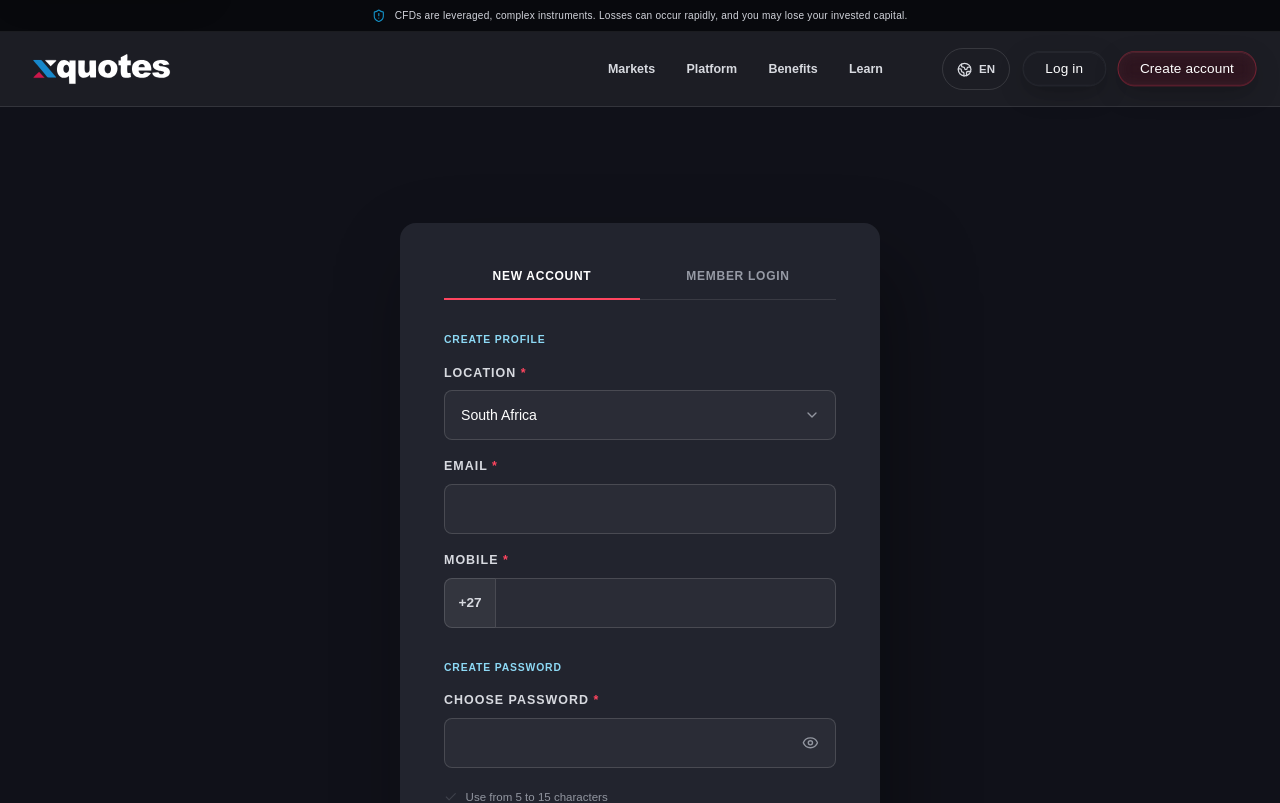
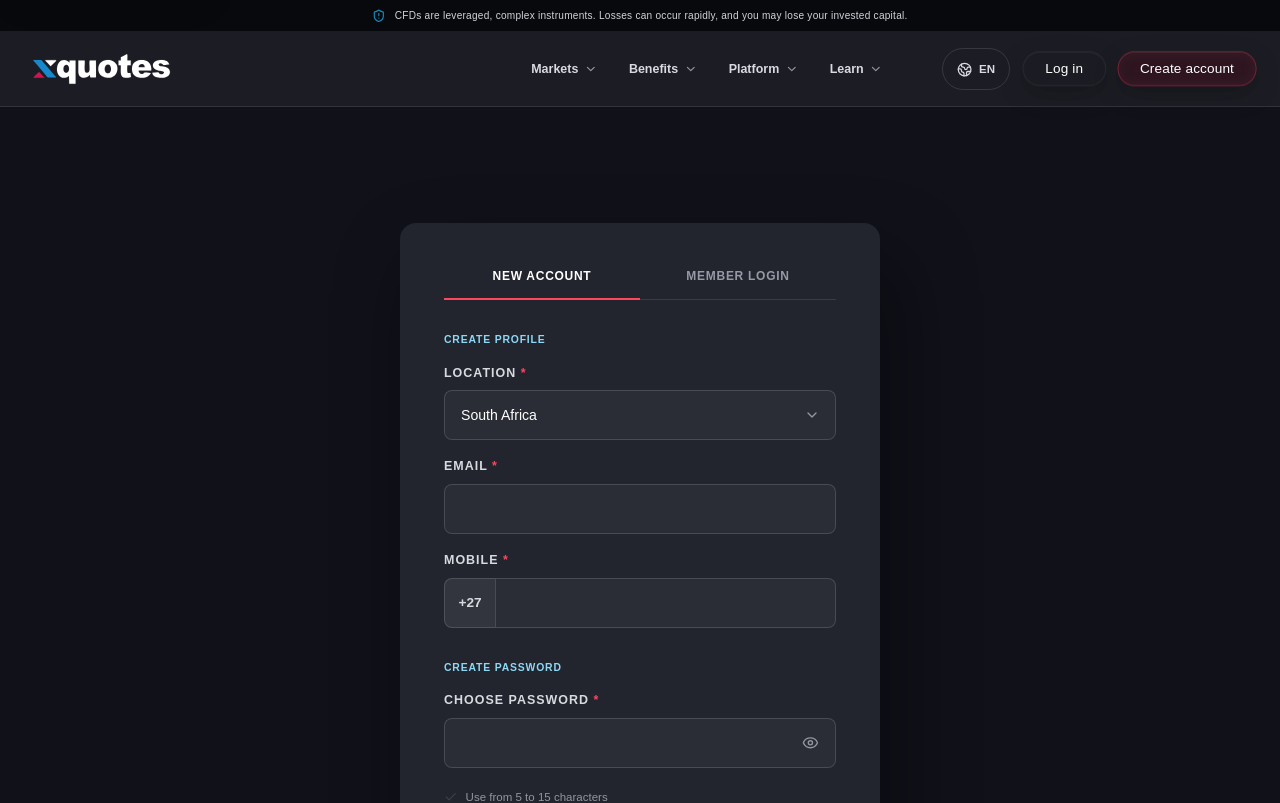
Before and after one commit to quickcommerceph/axquotes-landing, a Next.js app: page /auth in a window 1280 px wide. Shown: the top 803 px of the page. Built offline with nearby package versions, Linux system fonts and the light colour scheme.

Commit message:
update top navigation

```diff
--- a/src/app/globals.css
+++ b/src/app/globals.css
@@ -68,11 +68,6 @@ p { text-wrap: pretty; }
 .brand-link { width: 9.7rem; flex: 0 0 auto; }
 .brand-logo { display: block; width: 100%; height: auto; }
 .desktop-navigation { display: flex; align-items: center; gap: clamp(1.35rem, 2.2vw, 2.25rem); margin-left: auto; }
-.desktop-navigation a { min-height: 2.75rem; display: inline-flex; align-items: center; color: #d8dae0; font-size: 0.78rem; font-weight: 750; }
-.desktop-navigation a { position: relative; padding-inline: 0.1rem; }
-.desktop-navigation a::after { content: ''; position: absolute; left: 0; right: 100%; bottom: 0; height: 1px; background: var(--coral); transition: right 220ms var(--ease-out); }
-.desktop-navigation a[aria-current='location'] { color: white; }
-.desktop-navigation a[aria-current='location']::after { right: 0; }
 .header-actions { display: flex; align-items: center; gap: 0.8rem; margin-left: clamp(1rem, 2vw, 1.8rem); }
 .header-auth-links { display: flex; align-items: center; gap: 0.8rem; }
 .lang-toggle { display: inline-flex; align-items: center; gap: 0.4rem; height: 2.65rem; padding: 0 0.9rem; border: 1px solid rgba(255,255,255,0.12); border-radius: 999px; background: transparent; color: #d8dae0; font-size: 0.72rem; font-weight: 800; cursor: pointer; transition: border-color 180ms ease, background 180ms ease, color 180ms ease; }
@@ -91,12 +86,36 @@ p { text-wrap: pretty; }
 .mobile-navigation-actions { display: grid; grid-template-columns: 1fr auto; align-items: center; gap: 1rem; margin-top: auto; padding-top: clamp(2rem, 7vh, 4rem); }
 .mobile-login { min-height: 3.35rem; display: inline-flex; align-items: center; gap: 0.6rem; font-size: 0.86rem; font-weight: 800; }
 
+.nav-item { position: relative; display: flex; align-items: center; }
+.nav-item-trigger { min-height: 2.75rem; display: inline-flex; align-items: center; gap: 0.35rem; border: 0; background: transparent; padding-inline: 0.1rem; color: #d8dae0; font: inherit; font-size: 0.78rem; font-weight: 750; cursor: pointer; transition: color 180ms ease; }
+.nav-item-trigger svg { width: 0.85rem; color: #969aa5; transition: transform 220ms var(--ease-out), color 180ms ease; }
+.nav-item-trigger[aria-expanded='true'] { color: white; }
+.nav-item-trigger[aria-expanded='true'] svg { transform: rotate(180deg); color: white; }
+.nav-dropdown { position: absolute; top: calc(100% + 0.85rem); left: 0; z-index: 3; min-width: 14rem; padding: 0.9rem 0.5rem; border-radius: 1rem; background: var(--ink); box-shadow: 0 1.5rem 3rem rgba(0,0,0,0.4); opacity: 0; visibility: hidden; pointer-events: none; transform: translateY(-0.5rem); transition: opacity 220ms var(--ease-out), transform 220ms var(--ease-out), visibility 0s linear 220ms; }
+.nav-dropdown[data-open='true'] { opacity: 1; visibility: visible; pointer-events: auto; transform: translateY(0); transition-delay: 0s; }
+.nav-dropdown-heading { display: block; margin: 0.3rem 0.9rem 0.6rem; color: #6f7280; font-size: 0.62rem; font-weight: 800; text-transform: uppercase; letter-spacing: 0.1em; }
+.nav-dropdown a { display: block; margin: 0.1rem 0; padding: 0.55rem 0.9rem; border-radius: 0.5rem; color: #d8dae0; font-size: 0.78rem; font-weight: 650; transition: background 160ms ease, color 160ms ease; }
+.nav-scrim { position: fixed; inset: var(--site-chrome-height) 0 0 0; z-index: 1; background: rgba(8,9,13,0.6); opacity: 0; visibility: hidden; pointer-events: none; transition: opacity 260ms ease, visibility 0s linear 260ms; }
+.nav-scrim[data-open='true'] { opacity: 1; visibility: visible; pointer-events: auto; transition-delay: 0s; }
+
+.mobile-nav-disclosure { border-bottom: 1px solid #30323b; }
+.mobile-nav-disclosure summary { min-height: 4.8rem; display: flex; align-items: center; justify-content: space-between; list-style: none; cursor: pointer; }
+.mobile-nav-disclosure summary::-webkit-details-marker { display: none; }
+.mobile-nav-disclosure summary a { font-family: var(--font-display); font-size: 1.7rem; font-weight: 700; letter-spacing: -0.025em; transition: color 180ms ease; }
+.mobile-nav-disclosure summary a[aria-current='location'] { color: var(--coral); }
+.mobile-nav-disclosure summary svg { width: 1.15rem; color: #969aa5; transition: transform 220ms var(--ease-out); }
+.mobile-nav-disclosure[open] summary svg { transform: rotate(180deg); }
+.mobile-nav-disclosure > div { display: flex; flex-direction: column; padding: 0 0 1.2rem; }
+.mobile-nav-disclosure > div > a { padding: 0.6rem 0; color: #aeb1ba; font-size: 0.95rem; font-weight: 650; }
+
 @media (hover: hover) {
-  .desktop-navigation a:hover { color: white; }
-  .desktop-navigation a:hover::after { right: 0; }
   .menu-button:hover { border-color: #626671; background: #22242e; transform: translateY(-1px); }
   .mobile-navigation-links > a:hover { color: white; }
   .mobile-navigation-links > a:hover svg, .mobile-login:hover svg { transform: translateX(3px); }
+  .nav-item-trigger:hover { color: white; }
+  .nav-item-trigger:hover svg { color: white; }
+  .nav-dropdown a:hover { background: rgba(255,255,255,0.06); color: white; }
+  .mobile-nav-disclosure summary:hover a { color: white; }
 }
 
 @media (hover: none) {
--- a/src/components/axquotes/Interactive.tsx
+++ b/src/components/axquotes/Interactive.tsx
@@ -7,11 +7,62 @@ import { useInView, useReducedMotion } from 'motion/react';
 import { marketCategories, tickerItems } from './data';
 import SpecularButton, { specularVariants } from './SpecularButton';
 
-const navigation = [
-  { label: 'Markets', href: '#markets' },
-  { label: 'Platform', href: '#platform' },
-  { label: 'Benefits', href: '#benefits' },
-  { label: 'Learn', href: '#learn' },
+type NavLink = { label: string; href: string };
+type NavItem = { label: string; href: string; dropdown: { heading: string; links: NavLink[] } };
+
+const navigation: NavItem[] = [
+  {
+    label: 'Markets',
+    href: '#markets',
+    dropdown: {
+      heading: 'Invest',
+      links: [
+        { label: 'Forex', href: '#' },
+        { label: 'Indices', href: '#' },
+        { label: 'Shares', href: '#' },
+        { label: 'Commodities', href: '#' },
+        { label: 'Cryptocurrencies', href: '#' },
+      ],
+    },
+  },
+  {
+    label: 'Benefits',
+    href: '#benefits',
+    dropdown: {
+      heading: 'Benefits',
+      links: [
+        { label: 'Cashback', href: '#' },
+        { label: 'Referral rewards', href: '#' },
+        { label: 'Volume rebates', href: '#' },
+      ],
+    },
+  },
+  {
+    label: 'Platform',
+    href: '#platform',
+    dropdown: {
+      heading: 'Platform',
+      links: [
+        { label: 'Web trading', href: '#' },
+        { label: 'Mobile app', href: '#' },
+        { label: 'Pricing', href: '#' },
+        { label: 'Trading hours', href: '#' },
+      ],
+    },
+  },
+  {
+    label: 'Learn',
+    href: '#learn',
+    dropdown: {
+      heading: 'Learn',
+      links: [
+        { label: 'Trading academy', href: '#' },
+        { label: 'Market analysis', href: '#' },
+        { label: 'News and insights', href: '#' },
+        { label: 'Glossary', href: '#' },
+      ],
+    },
+  },
 ];
 
 export function AnimatedStat({ value }: { value: string }) {
@@ -55,9 +106,40 @@ export function AnimatedStat({ value }: { value: string }) {
 export function SiteHeader() {
   const [open, setOpen] = useState(false);
   const [activeHref, setActiveHref] = useState<string | null>(null);
+  const [openDropdown, setOpenDropdown] = useState<string | null>(null);
   const menuButtonRef = useRef<HTMLButtonElement>(null);
   const firstMobileLinkRef = useRef<HTMLAnchorElement>(null);
   const mobileNavigationRef = useRef<HTMLDivElement>(null);
+  const desktopNavigationRef = useRef<HTMLElement>(null);
+  const dropdownTimerRef = useRef<ReturnType<typeof setTimeout> | null>(null);
+
+  const clearDropdownTimer = () => {
+    if (dropdownTimerRef.current) {
+      clearTimeout(dropdownTimerRef.current);
+      dropdownTimerRef.current = null;
+    }
+  };
+
+  const scheduleDropdown = (label: string | null, delay: number) => {
+    clearDropdownTimer();
+    dropdownTimerRef.current = setTimeout(() => setOpenDropdown(label), delay);
+  };
+
+  useEffect(() => () => clearDropdownTimer(), []);
+
+  useEffect(() => {
+    if (!openDropdown) return;
+
+    const handleOutsideClick = (event: MouseEvent) => {
+      if (!desktopNavigationRef.current?.contains(event.target as Node)) {
+        clearDropdownTimer();
+        setOpenDropdown(null);
+      }
+    };
+
+    document.addEventListener('mousedown', handleOutsideClick);
+    return () => document.removeEventListener('mousedown', handleOutsideClick);
+  }, [openDropdown]);
 
   useEffect(() => {
     document.body.style.overflow = open ? 'hidden' : '';
@@ -66,6 +148,20 @@ export function SiteHeader() {
       document.body.style.overflow = '';
     };
   }, [open]);
+
+  useEffect(() => {
+    if (!openDropdown) return;
+
+    const handleDropdownEscape = (event: KeyboardEvent) => {
+      if (event.key === 'Escape') {
+        clearDropdownTimer();
+        setOpenDropdown(null);
+      }
+    };
+
+    document.addEventListener('keydown', handleDropdownEscape);
+    return () => document.removeEventListener('keydown', handleDropdownEscape);
+  }, [openDropdown]);
 
   useEffect(() => {
     if (!open) return;
@@ -102,6 +198,8 @@ export function SiteHeader() {
     const desktopQuery = window.matchMedia('(min-width: 921px)');
     const closeAtDesktop = (event: MediaQueryListEvent) => {
       if (event.matches) setOpen(false);
+      clearDropdownTimer();
+      setOpenDropdown(null);
     };
 
     desktopQuery.addEventListener('change', closeAtDesktop);
@@ -145,16 +243,45 @@ export function SiteHeader() {
           <a href="/" aria-label="Axquotes home" className="brand-link">
             <Image src="/images/axquotes-logo.svg" alt="Axquotes" width={422} height={117} className="brand-logo" priority />
           </a>
-          <nav className="desktop-navigation" aria-label="Primary navigation">
-            {navigation.map((item) => (
-              <a
+          <nav className="desktop-navigation" aria-label="Primary navigation" ref={desktopNavigationRef}>
+            {navigation.map((item) => {
+              const isOpen = openDropdown === item.label;
+              const dropdownId = `nav-dropdown-${item.label.toLowerCase()}`;
+
+              return (
+                <div
                   key={item.href}
-                href={item.href}
-                aria-current={activeHref === item.href ? 'location' : undefined}
+                  className="nav-item"
+                  onMouseEnter={() => {
+                    if (window.matchMedia('(hover: hover)').matches) scheduleDropdown(item.label, 150);
+                  }}
+                  onMouseLeave={() => {
+                    if (window.matchMedia('(hover: hover)').matches) scheduleDropdown(null, 180);
+                  }}
+                >
+                  <button
+                    type="button"
+                    className="nav-item-trigger"
+                    aria-expanded={isOpen}
+                    aria-haspopup="true"
+                    aria-controls={dropdownId}
+                    onClick={() => {
+                      clearDropdownTimer();
+                      setOpenDropdown((current) => (current === item.label ? null : item.label));
+                    }}
                   >
                     {item.label}
-              </a>
+                    <ChevronDown aria-hidden="true" />
+                  </button>
+                  <div id={dropdownId} className="nav-dropdown" role="menu" aria-label={`${item.label} menu`} data-open={isOpen}>
+                    <span className="nav-dropdown-heading">{item.dropdown.heading}</span>
+                    {item.dropdown.links.map((link) => (
+                      <a key={link.label} href={link.href} role="menuitem">{link.label}</a>
                     ))}
+                  </div>
+                </div>
+              );
+            })}
           </nav>
           <div className="header-actions">
             <button type="button" className="lang-toggle" aria-label="Change language">
@@ -180,6 +307,15 @@ export function SiteHeader() {
         </div>
       </header>
       <div
+        className="nav-scrim"
+        data-open={Boolean(openDropdown)}
+        aria-hidden="true"
+        onClick={() => {
+          clearDropdownTimer();
+          setOpenDropdown(null);
+        }}
+      />
+      <div
         ref={mobileNavigationRef}
         id="mobile-navigation"
         className="mobile-navigation"
@@ -190,15 +326,26 @@ export function SiteHeader() {
         <nav className="mobile-navigation-inner site-shell" aria-label="Mobile navigation">
           <div className="mobile-navigation-links">
             {navigation.map((item, index) => (
+              <details className="mobile-nav-disclosure" key={item.href}>
+                <summary aria-current={activeHref === item.href ? 'location' : undefined}>
                   <a
-                key={item.href}
                     href={item.href}
                     ref={index === 0 ? firstMobileLinkRef : undefined}
-                aria-current={activeHref === item.href ? 'location' : undefined}
-                onClick={closeMenu}
+                    onClick={(event) => {
+                      event.stopPropagation();
+                      closeMenu();
+                    }}
                   >
-                {item.label}<ArrowRight aria-hidden="true" />
+                    {item.label}
                   </a>
+                  <ChevronDown aria-hidden="true" />
+                </summary>
+                <div>
+                  {item.dropdown.links.map((link) => (
+                    <a key={link.label} href={link.href} onClick={closeMenu}>{link.label}</a>
+                  ))}
+                </div>
+              </details>
             ))}
           </div>
           <div className="mobile-navigation-actions">
```
Lines whose indentation alone changed are shown as unchanged.
